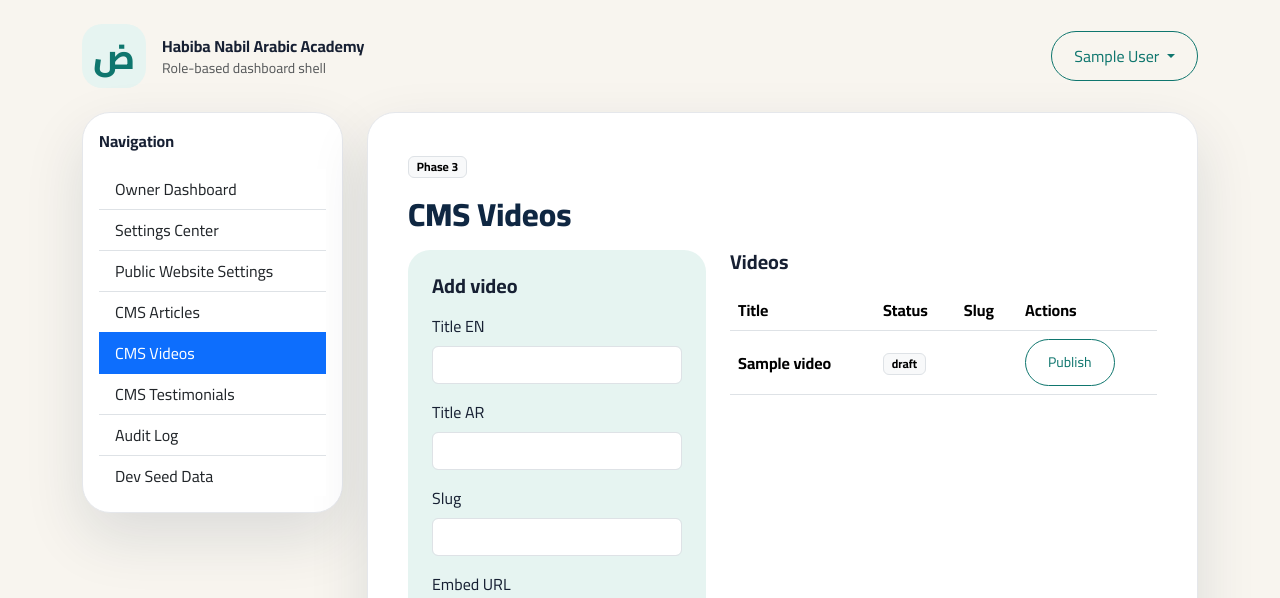
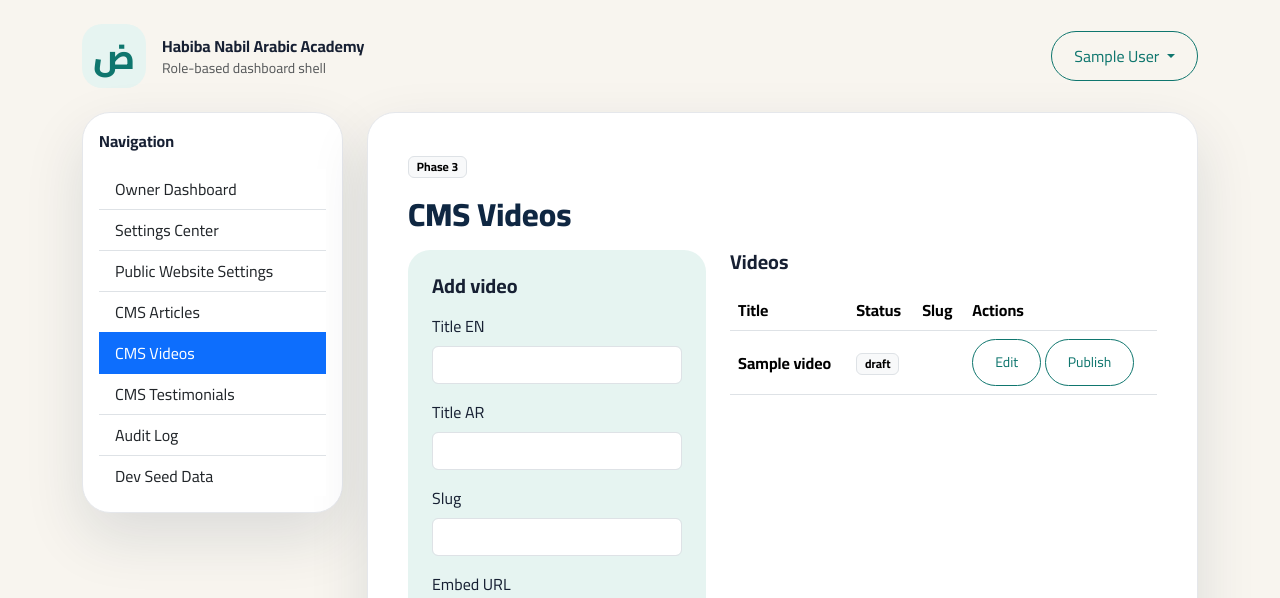
Before and after one commit to abdulrahmanal-saeed/classlink, a PHP site: page /owner/cms/videos in a window 1280 px wide. Shown: the top 598 px of the page. Run offline with PHP 8.4, Linux system fonts and the light colour scheme; the visitor is signed in with stand-in values (Sample User, id 1); tables that the repository leaves empty hold one stand-in row (values such as "Sample post").

Commit message:
Phase 3: add video edit link to CMS list

```diff
--- a/web/public/owner/cms/videos/index.php
+++ b/web/public/owner/cms/videos/index.php
@@ -2,7 +2,7 @@
 /**
  * /owner/cms/videos
  *
- * Owner-only video manager for Phase 3. Supports create and publish/draft basics
+ * Owner-only video manager for Phase 3. Supports create, edit, and publish/draft basics
  * from one page to keep the phase small and testable.
  */
 
@@ -99,7 +99,7 @@ ob_start();
             <td><strong><?= htmlspecialchars($video['title_en'] ?? '', ENT_QUOTES, 'UTF-8') ?></strong></td>
             <td><span class="badge text-bg-light border"><?= htmlspecialchars($video['status'], ENT_QUOTES, 'UTF-8') ?></span></td>
             <td><code><?= htmlspecialchars($video['slug'] ?? '', ENT_QUOTES, 'UTF-8') ?></code></td>
-            <td><form method="post" class="d-inline"><input type="hidden" name="form_action" value="status"><input type="hidden" name="video_id" value="<?= (int) $video['id'] ?>"><input type="hidden" name="status" value="<?= $video['status'] === 'published' ? 'draft' : 'published' ?>"><button class="btn btn-sm btn-outline-brand" type="submit"><?= $video['status'] === 'published' ? 'Move to draft' : 'Publish' ?></button></form><?php if ($video['status'] === 'published' && !empty($video['slug'])): ?><a class="btn btn-sm btn-link" href="/videos/<?= urlencode($video['slug']) ?>" target="_blank">View</a><?php endif; ?></td>
+            <td><a class="btn btn-sm btn-outline-brand" href="/owner/cms/videos/edit?id=<?= (int) $video['id'] ?>">Edit</a> <form method="post" class="d-inline"><input type="hidden" name="form_action" value="status"><input type="hidden" name="video_id" value="<?= (int) $video['id'] ?>"><input type="hidden" name="status" value="<?= $video['status'] === 'published' ? 'draft' : 'published' ?>"><button class="btn btn-sm btn-outline-brand" type="submit"><?= $video['status'] === 'published' ? 'Move to draft' : 'Publish' ?></button></form><?php if ($video['status'] === 'published' && !empty($video['slug'])): ?><a class="btn btn-sm btn-link" href="/videos/<?= urlencode($video['slug']) ?>" target="_blank">View</a><?php endif; ?></td>
           </tr>
         <?php endforeach; ?>
       </tbody></table></div>
```
